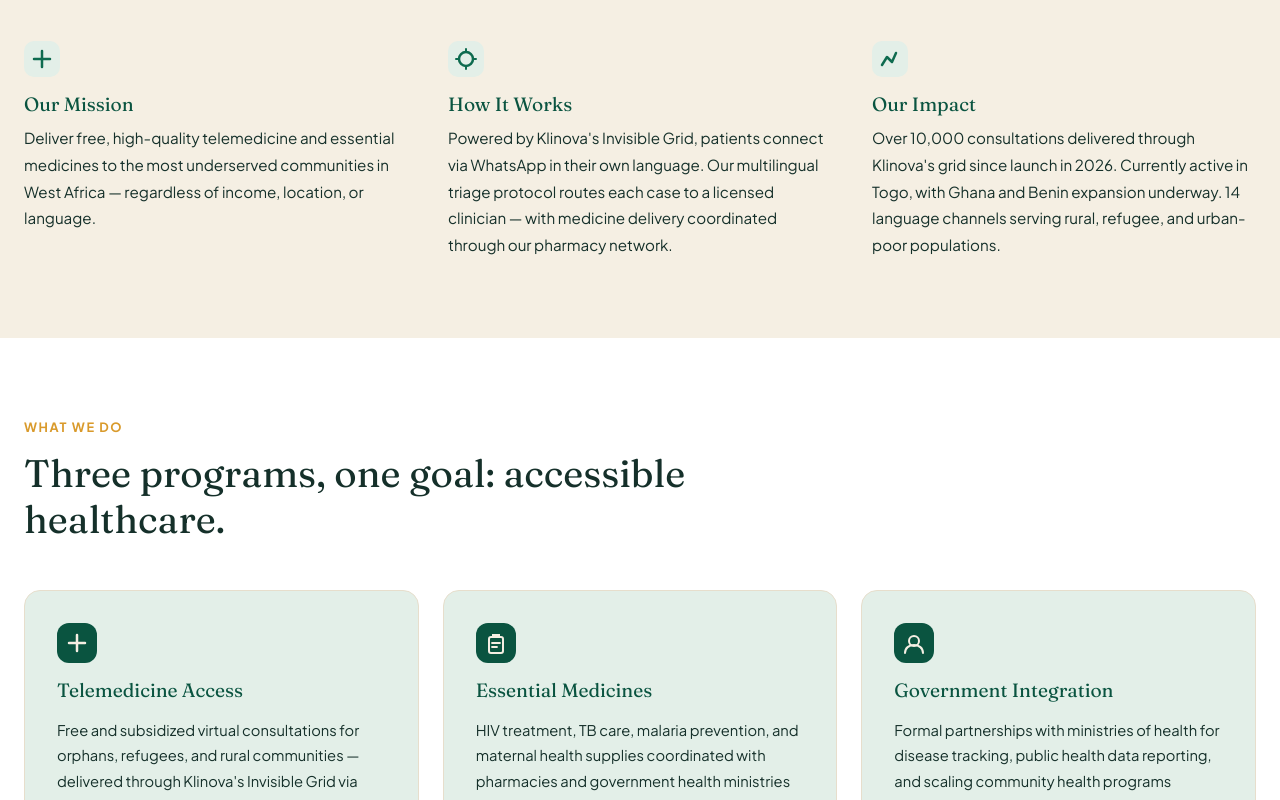
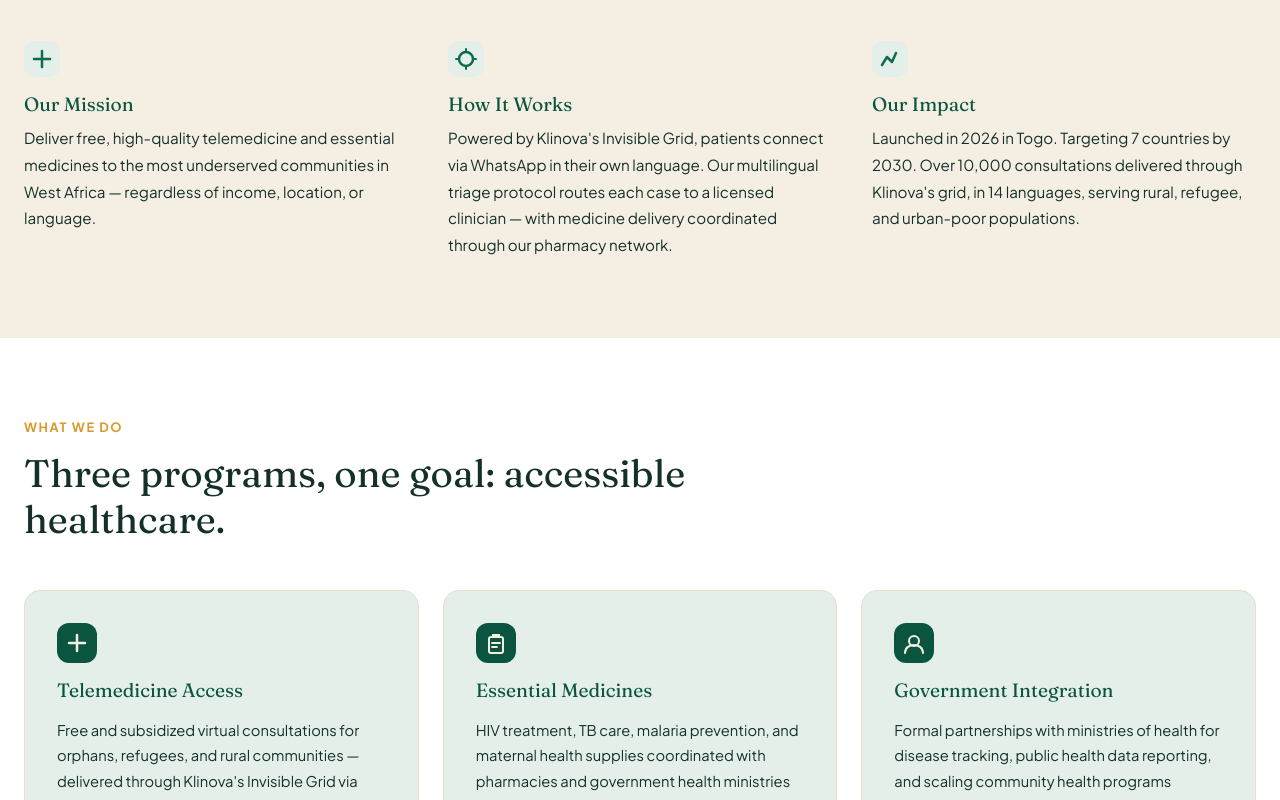
Before and after one commit to KlinovaHealth/village-health-access, a Next.js app: page / in a window 1280 px wide. Shown: the part 780-1580 px from the top of the page. Built offline with nearby package versions, Linux system fonts and the light colour scheme.

Commit message:
Show 7 countries as 2030 goal across home and programs pages

```diff
--- a/app/page.tsx
+++ b/app/page.tsx
@@ -2,7 +2,7 @@
 
 const stats = [
   { value: '10,000+', label: 'Families Served' },
-  { value: '1', label: 'Country Active (Togo)' },
+  { value: '7', label: 'Countries by 2030 (Goal)' },
   { value: '14', label: 'Languages' },
   { value: '500+', label: 'Partner Clinics' },
 ]
@@ -37,7 +37,7 @@
       </svg>
     ),
     title: 'Our Impact',
-    text: 'Over 10,000 consultations delivered through Klinova\'s grid since launch in 2026. Currently active in Togo, with Ghana and Benin expansion underway. 14 language channels serving rural, refugee, and urban-poor populations.',
+    text: 'Launched in 2026 in Togo. Targeting 7 countries by 2030. Over 10,000 consultations delivered through Klinova\'s grid, in 14 languages, serving rural, refugee, and urban-poor populations.',
   },
 ]
 
@@ -82,7 +82,7 @@
 
 const impactNumbers = [
   { value: '10,247+', label: 'Patients Reached' },
-  { value: '1', label: 'Country Active (Togo)' },
+  { value: '7', label: 'Countries by 2030 (Goal)' },
   { value: '14', label: 'Languages Supported' },
   { value: '500+', label: 'Partner Clinics' },
 ]
--- a/app/programs/page.tsx
+++ b/app/programs/page.tsx
@@ -74,7 +74,7 @@
               {[
                 { value: '14', label: 'Languages Supported', sub: 'Including Ewe, Hausa, Yoruba, Twi, Moore' },
                 { value: '10,247+', label: 'Consultations Completed', sub: 'Since launch in 2026' },
-                { value: '1', label: 'Country Active', sub: 'Togo — expanding to Ghana and Benin' },
+                { value: '7', label: 'Countries by 2030', sub: 'Starting in Togo — expanding to Ghana, Benin & beyond' },
               ].map(({ value, label, sub }) => (
                 <div
                   key={label}
```
